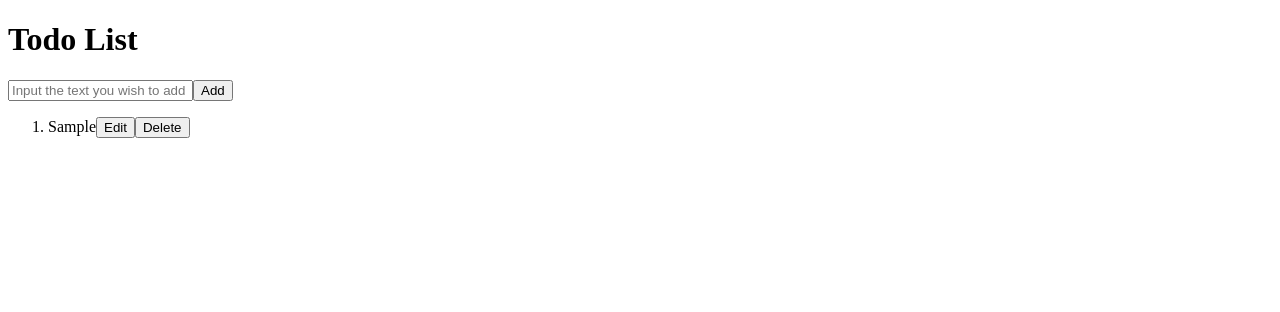
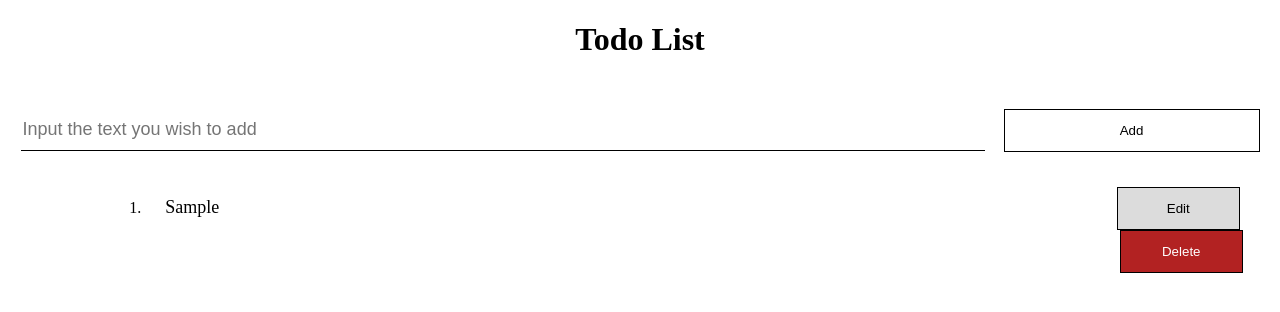
Before and after one commit to paulo777ph/simple-html-css-js-todo-list, a plain HTML site: page index.html in a window 1280 px wide. Both pictures are taken after typing "Sample" into the empty fields and a click on the button "Add". Drawn offline with Linux system fonts and the light colour scheme.

Commit message:
Add styling to the todo list web app

```diff
--- a/index.html
+++ b/index.html
@@ -10,7 +10,7 @@
     <title>Simple Todo List</title>
     <meta name="description" content="A simple todo list web application" />
     <meta name="viewport" content="width=device-width, initial-scale=1" />
-    <link rel="stylesheet" href="" />
+    <link rel="stylesheet" href="./src/css/style.css" />
   </head>
   <body>
     <!--[if lt IE 7]>
@@ -20,16 +20,17 @@
       </p>
     <![endif]-->
     <h1>Todo List</h1>
-    <div>
-      <div>
-        <input
-          id="add-entry"
-          type="text"
-          placeholder="Input the text you wish to add"
-        /><button id="add-button" type="button">Add</button>
-      </div>
-      <div id="todo-list-container"></div>
+
+    <div id="add-container">
+      <input
+        class="input-form"
+        type="text"
+        placeholder="Input the text you wish to add"
+      />
+      <button class="add-button" type="button">Add</button>
     </div>
+    <div id="todo-list-container"></div>
+
     <script src="./src/js/module/edit.js" async defer></script>
     <script src="./src/js/module/delete.js" async defer></script>
     <script src="./src/js/module/add.js" async defer></script>
--- /dev/null
+++ b/src/css/style.css
@@ -0,0 +1,115 @@
+body {
+  margin: 0;
+}
+
+h1 {
+  margin-bottom: 50px;
+  text-align: center;
+}
+
+button {
+  border: 1px solid;
+  margin: 0 5px;
+  padding: 13px;
+  width: 100%;
+}
+
+span {
+  float: left;
+  font-size: 18px;
+  margin: 0 10px 10px 10px;
+  padding: 0 10px;
+  word-break: break-all;
+}
+
+ol {
+  padding: 0;
+}
+
+ol li {
+  border: 1px solid;
+  list-style: none;
+  margin: 0 -5px 0 5px;
+  padding: 10px 0;
+  text-align: center;
+}
+
+div#add-container {
+  text-align: center;
+}
+
+input.input-form {
+  border: none;
+  border-bottom: 1px solid;
+  font-size: 18px;
+  height: 40px;
+  margin: 0 5px 10px 5px;
+  width: 100%;
+}
+
+input.list-input {
+  width: 90%;
+}
+
+button.list-button {
+  margin: 5px 0;
+  width: 90%;
+}
+
+button.add-button {
+  background-color: white;
+}
+
+button.cancel-button,
+button.edit-button {
+  background-color: gainsboro;
+}
+
+button.delete-button {
+  background-color: firebrick;
+  border-color: black;
+  color: white;
+}
+
+button.save-button {
+  background-color: darkseagreen;
+}
+
+@media only screen and (min-width: 768px) {
+  ol li {
+    border: none;
+    list-style: decimal;
+    list-style-position: inside;
+    margin: 0 35px 0 10px;
+    text-align: right;
+  }
+
+  span {
+    float: none;
+    display: inline-table;
+    margin-top: 10px;
+    text-align: left;
+    width: 75%;
+  }
+
+  input.input-form {
+    margin-right: 10px;
+    width: 75%;
+  }
+
+  button.add-button {
+    width: 20%;
+  }
+
+  button.save-button,
+  button.edit-button {
+    margin: 0 5px;
+    width: 10%;
+  }
+
+  button.cancel-button,
+  button.delete-button {
+    margin: 0 2px 0 5px;
+    width: 10%;
+  }
+}
--- a/src/js/module/add.js
+++ b/src/js/module/add.js
@@ -1,9 +1,9 @@
 var AddModule = (function () {
   function init() {
-    var addButton = document.querySelector("#add-button");
+    var addButton = document.querySelector(".add-button");
     addButton.addEventListener("click", function (event) {
       var orderedList = document.querySelector(".todo-list");
-      var text = document.querySelector("#add-entry");
+      var text = document.querySelector("#add-container > .input-form");
 
       ListModule.createList(orderedList, text.value);
 
--- a/src/js/module/cancel.js
+++ b/src/js/module/cancel.js
@@ -2,14 +2,14 @@ var CancelModule = (function () {
   function createCancelButton(text) {
     var cancelButton = document.createElement("button");
     cancelButton.innerHTML = "Cancel";
-    cancelButton.className = "cancel-button";
+    cancelButton.className = "cancel-button list-button";
 
     cancelButton.addEventListener("click", function (element) {
       var list = this.parentElement;
 
       // Remove exising elements on the list and add elements for displaying list item.
       list
-        .querySelectorAll(".input-text, .save-button, .cancel-button")
+        .querySelectorAll(".input-form, .save-button, .cancel-button")
         .forEach(function (element) {
           element.remove();
         });
--- a/src/js/module/delete.js
+++ b/src/js/module/delete.js
@@ -2,7 +2,7 @@ var DeleteModule = (function () {
   function createDeleteButton() {
     var deleteButton = document.createElement("button");
     deleteButton.innerHTML = "Delete";
-    deleteButton.className = "delete-button";
+    deleteButton.className = "delete-button list-button";
 
     deleteButton.addEventListener("click", function (event) {
       this.parentElement.remove();
--- a/src/js/module/edit.js
+++ b/src/js/module/edit.js
@@ -2,7 +2,7 @@ var EditModule = (function () {
   function createEditButton() {
     var editButton = document.createElement("button");
     editButton.innerHTML = "Edit";
-    editButton.className = "edit-button";
+    editButton.className = "edit-button list-button";
 
     editButton.addEventListener("click", function (event) {
       var list = this.parentElement;
--- a/src/js/module/list.js
+++ b/src/js/module/list.js
@@ -27,7 +27,7 @@ var ListModule = (function () {
 
   function createInputText(text) {
     var inputText = document.createElement("input");
-    inputText.className = "input-text";
+    inputText.className = "input-form list-input";
     inputText.type = "text";
     inputText.value = text;
 
--- a/src/js/module/save.js
+++ b/src/js/module/save.js
@@ -2,15 +2,15 @@ var SaveModule = (function () {
   function createSaveButton() {
     var saveButton = document.createElement("button");
     saveButton.innerHTML = "Save";
-    saveButton.className = "save-button";
+    saveButton.className = "save-button list-button";
 
     saveButton.addEventListener("click", function (event) {
       var list = this.parentElement;
-      var text = this.parentElement.querySelector(".input-text").value;
+      var text = this.parentElement.querySelector(".input-form").value;
 
       // Remove exising elements on the list and add elements for displaying list item.
       list
-        .querySelectorAll(".input-text, .save-button, .cancel-button")
+        .querySelectorAll(".input-form, .save-button, .cancel-button")
         .forEach(function (element) {
           element.remove();
         });
```
